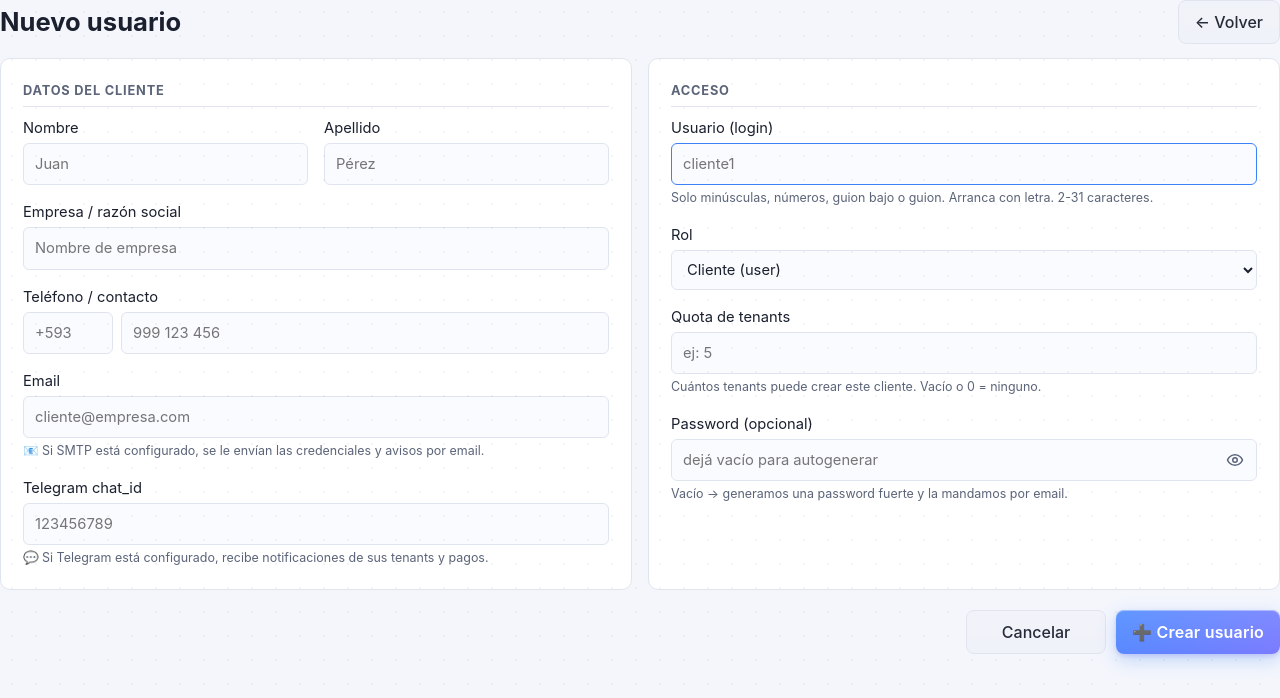
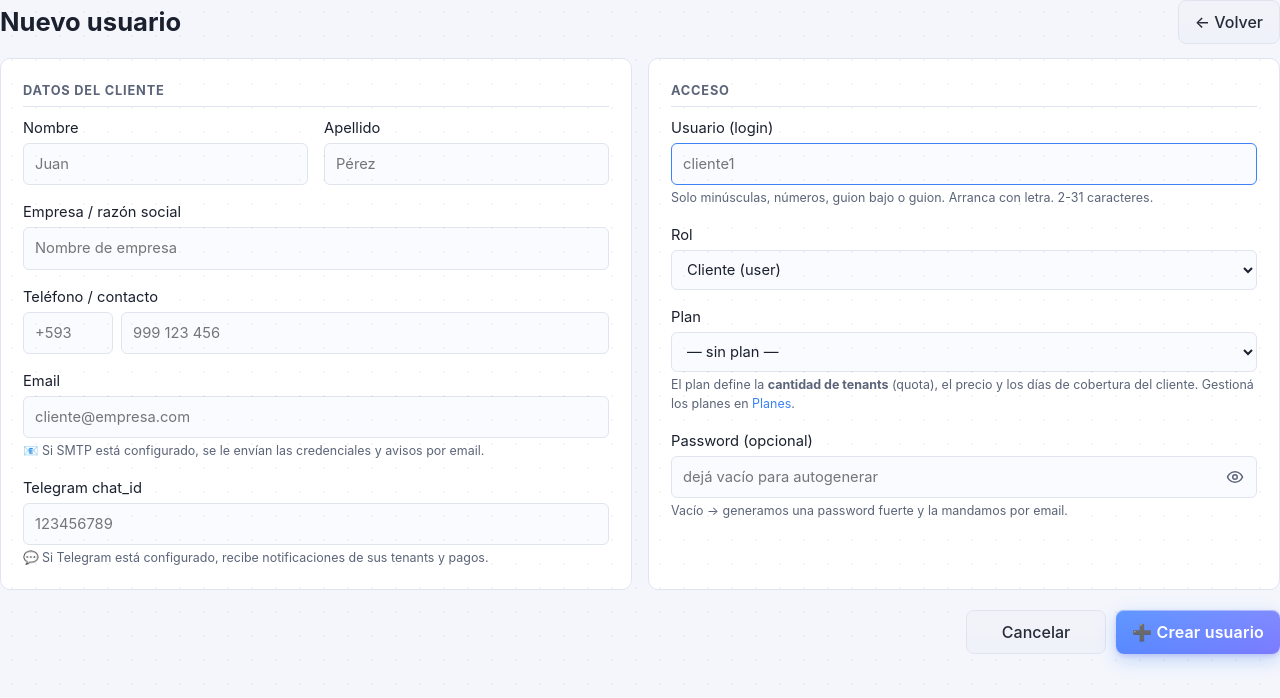
Before and after one commit to mtandazo35/monitor-maat-pro, a FastAPI app: template web/app/templates/user_form.html in a window 1280 px wide. Shown: the top 698 px of the page. Run offline with FastAPI, Linux system fonts and the light colour scheme; the template is opened without the code that fills it, so the values that code supplies are empty; parts of the project's set-up code (start-up, migrations or seed data) failed here and were passed over.

Commit message:
feat(plans): el plan define la cantidad de tenants; user asigna plan (no quota manual)
- plans: columna tenant_quota (+ migracion); create_plan/update_plan la manejan;
  campo 'Cantidad de tenants' en el form de crear plan y en filas/cards de editar.
- assign_plan copia el tenant_quota del plan al usuario (fuente unica de la quota);
  desasignar deja quota en 0.
- user_form: se quita el campo manual 'Quota de tenants'; en su lugar un selector
  de Plan (crea y edita). En crear se puede elegir plan; en editar se preserva el
  plan asignado aunque este inactivo. Se mantienen los checkboxes de asignar tenants.
- create/edit de usuario reciben plan_id y llaman assign_plan (solo rol cliente).

```diff
--- a/web/app/billing_service.py
+++ b/web/app/billing_service.py
@@ -257,6 +257,7 @@ def create_plan(
     currency: str = "USD",
     is_active: bool = True,
     sort_order: int = 0,
+    tenant_quota: Optional[int] = None,
 ) -> dict:
     name = (name or "").strip()
     if not name:
@@ -265,6 +266,8 @@ def create_plan(
         raise BillingError("El precio no puede ser negativo.")
     if days <= 0:
         raise BillingError("Los días deben ser mayores a 0.")
+    if tenant_quota is not None and tenant_quota < 0:
+        raise BillingError("La cantidad de tenants no puede ser negativa.")
     with connect() as con:
         # Siempre apendear al final: tomamos max(sort_order)+1.
         # El campo sort_order del form se ignora; renumeramos al final 1..N.
@@ -273,11 +276,12 @@ def create_plan(
         ).fetchone()["m"]
         cur = con.execute(
             """INSERT INTO plans (name, description, price, currency, days,
-                                  is_active, sort_order, created_at)
-               VALUES (?, ?, ?, ?, ?, ?, ?, ?)""",
+                                  is_active, sort_order, tenant_quota, created_at)
+               VALUES (?, ?, ?, ?, ?, ?, ?, ?, ?)""",
             (name, (description or "").strip() or None, float(price),
              (currency or "USD").strip().upper(), int(days),
-             1 if is_active else 0, int(max_so) + 1, now_iso()),
+             1 if is_active else 0, int(max_so) + 1,
+             (int(tenant_quota) if tenant_quota is not None else None), now_iso()),
         )
         pid = cur.lastrowid
         _renumber_plans(con)
@@ -294,9 +298,9 @@ def update_plan(plan_id: int, **fields) -> dict:
     # is_active, sort_order) queda bloqueado.
     assoc = count_plan_associations(plan_id)
     if assoc["total"] > 0:
-        allowed = {"name", "description", "price", "days"}
+        allowed = {"name", "description", "price", "days", "tenant_quota"}
     else:
-        allowed = {"name", "description", "price", "currency", "days", "is_active", "sort_order"}
+        allowed = {"name", "description", "price", "currency", "days", "is_active", "sort_order", "tenant_quota"}
     sets = []
     params: list = []
     for k, v in fields.items():
@@ -320,6 +324,10 @@ def update_plan(plan_id: int, **fields) -> dict:
             v = 1 if v else 0
         elif k == "sort_order":
             v = int(v)
+        elif k == "tenant_quota":
+            v = int(v)
+            if v < 0:
+                raise BillingError("La cantidad de tenants no puede ser negativa.")
         elif k == "description":
             v = (v or "").strip() or None
         sets.append(f"{k} = ?")
@@ -359,18 +367,29 @@ def delete_plan(plan_id: int) -> None:
 
 def assign_plan(user_id: int, plan_id: Optional[int]) -> None:
     """Asigna (o desasigna si plan_id=None) un plan al usuario.
-    El plan asignado es el que el cliente vera y podra pagar en /me/billing."""
+    El plan asignado es el que el cliente vera y podra pagar en /me/billing.
+    El plan define además la cantidad de tenants (quota): al asignarlo, se copia
+    su tenant_quota al usuario, que es lo que usa create_tenant para el límite."""
+    quota = None
     if plan_id is not None:
         plan = get_plan(plan_id)
         if not plan:
             raise BillingError("Plan no encontrado.")
         if not plan["is_active"]:
             raise BillingError(f"El plan '{plan['name']}' está desactivado.")
+        quota = plan.get("tenant_quota")
     with connect() as con:
-        con.execute(
-            "UPDATE users SET assigned_plan_id = ? WHERE id = ?",
-            (plan_id, user_id),
-        )
+        if plan_id is not None:
+            con.execute(
+                "UPDATE users SET assigned_plan_id = ?, tenant_quota = ? WHERE id = ?",
+                (plan_id, quota, user_id),
+            )
+        else:
+            # Desasignar: quita el plan y deja la quota en 0 (no puede crear tenants).
+            con.execute(
+                "UPDATE users SET assigned_plan_id = NULL, tenant_quota = 0 WHERE id = ?",
+                (user_id,),
+            )
 
 
 def get_assigned_plan(user: dict) -> Optional[dict]:
--- a/web/app/db.py
+++ b/web/app/db.py
@@ -125,6 +125,7 @@ def init_db() -> None:
                 days INTEGER NOT NULL DEFAULT 30,
                 is_active INTEGER NOT NULL DEFAULT 1,
                 sort_order INTEGER NOT NULL DEFAULT 0,
+                tenant_quota INTEGER,
                 created_at TEXT NOT NULL
             );
             CREATE INDEX IF NOT EXISTS idx_plans_active ON plans(is_active, sort_order);
@@ -226,6 +227,11 @@ def init_db() -> None:
         except Exception:
             pass
 
+        # Migración plans: cantidad de tenants incluida en el plan (quota del cliente)
+        plcols = [r[1] for r in con.execute("PRAGMA table_info(plans)").fetchall()]
+        if "tenant_quota" not in plcols:
+            con.execute("ALTER TABLE plans ADD COLUMN tenant_quota INTEGER")
+
         # Unicidad de IP VPN por tenant: evita que dos usuarios VPN del mismo tenant
         # queden con la misma IP (ruteo roto). Si una DB vieja ya tiene duplicados el
         # índice no se crea (se ignora) — no rompe el arranque.
--- a/web/app/main.py
+++ b/web/app/main.py
@@ -1067,6 +1067,7 @@ def user_new_form(request: Request, user: dict = Depends(current_admin)):
             "request": request, "user": user,
             "edit": None, "flash": _pop_flash(request),
             "assignable_tenants": svc.list_assignable_tenants(),
+            "plans": billing.list_plans(active_only=True),
         },
     )
 
@@ -1084,18 +1085,10 @@ def user_new_submit(
     phone: str = Form(""),
     email: str = Form(""),
     telegram_chat_id: str = Form(""),
-    tenant_quota: str = Form(""),
+    plan_id: str = Form(""),
     assign_tenants: list[str] = Form([]),
     user: dict = Depends(current_admin),
 ):
-    quota = None
-    if tenant_quota.strip():
-        try:
-            quota = int(tenant_quota)
-        except ValueError:
-            _flash(request, "Quota debe ser un número.", "error")
-            return RedirectResponse("/users/new", status_code=303)
-
     try:
         new_user, plain_pwd, autogen = usr.create_user(
             username.strip().lower(),
@@ -1108,11 +1101,19 @@ def user_new_submit(
             phone=phone,
             email=email,
             telegram_chat_id=telegram_chat_id,
-            tenant_quota=quota,
+            tenant_quota=None,  # la quota la define el plan asignado (abajo)
         )
     except usr.UserError as e:
         _flash(request, str(e), "error")
         return RedirectResponse("/users/new", status_code=303)
+
+    # Asignar plan (define quota de tenants + precio + días). Solo rol cliente.
+    if new_user["role"] == "user" and plan_id.strip():
+        try:
+            billing.assign_plan(new_user["id"], int(plan_id))
+            new_user = usr.get_user(new_user["id"])  # refrescar con la quota del plan
+        except (billing.BillingError, ValueError) as e:
+            _flash(request, f"Usuario creado, pero el plan no se asignó: {e}", "info")
 
     events.log(
         "user_created", "user",
@@ -1187,11 +1188,18 @@ def user_edit_form(request: Request, user_id: int, user: dict = Depends(current_
     edit = usr.get_user(user_id)
     if not edit:
         raise HTTPException(404)
+    plans = billing.list_plans(active_only=True)
+    # Incluir el plan ya asignado aunque esté inactivo, para no desasignarlo sin querer.
+    if edit.get("assigned_plan_id") and not any(p["id"] == edit["assigned_plan_id"] for p in plans):
+        cur = billing.get_plan(edit["assigned_plan_id"])
+        if cur:
+            plans = plans + [cur]
     return templates.TemplateResponse(
         "user_form.html",
         {
             "request": request, "user": user,
             "edit": edit, "flash": _pop_flash(request),
+            "plans": plans,
         },
     )
 
@@ -1208,19 +1216,13 @@ def user_edit_submit(
     phone: str = Form(""),
     email: str = Form(""),
     telegram_chat_id: str = Form(""),
-    tenant_quota: str = Form(""),
+    plan_id: str = Form(""),
     new_password: str = Form(""),
     user: dict = Depends(current_admin),
 ):
-    quota = None
-    if tenant_quota.strip():
-        try:
-            quota = int(tenant_quota)
-        except ValueError:
-            _flash(request, "Quota debe ser un número.", "error")
-            return RedirectResponse(f"/users/{user_id}/edit", status_code=303)
     target = usr.get_user(user_id)
     try:
+        # La quota la define el plan (no se pasa tenant_quota → update_user no la toca).
         usr.update_user(
             user_id,
             company_name=company_name,
@@ -1230,10 +1232,17 @@ def user_edit_submit(
             phone=phone,
             email=email,
             telegram_chat_id=telegram_chat_id,
-            tenant_quota=quota,
             role=role,
             new_password=new_password or None,
         )
+        # Asignar/actualizar plan (define quota+precio+días). Solo rol cliente; para
+        # admin no aplica (ve todo). '— sin plan —' desasigna y deja quota en 0.
+        if role == "user":
+            try:
+                billing.assign_plan(user_id, int(plan_id) if plan_id.strip() else None)
+            except (billing.BillingError, ValueError) as e:
+                _flash(request, f"Usuario actualizado, pero el plan no se asignó: {e}", "info")
+                return RedirectResponse("/users", status_code=303)
         events.log("user_updated", "user", actor=user, target_user=target, ip=_client_ip(request))
         _flash(request, "Usuario actualizado.", "success")
         return RedirectResponse("/users", status_code=303)
@@ -1720,6 +1729,7 @@ def plans_create(
     currency: str = Form("USD"),
     days: str = Form(...),
     is_active: str = Form(""),
+    tenant_quota: str = Form(""),
     user: dict = Depends(current_admin),
 ):
     try:
@@ -1728,6 +1738,7 @@ def plans_create(
             name=name, description=description,
             price=float(price.replace(",", ".")), days=int(days),
             currency=currency, is_active=bool(is_active),
+            tenant_quota=(int(tenant_quota) if tenant_quota.strip() else None),
         )
         events.log("plan_created", "settings", actor=user,
                    details=f"plan={plan['name']} ${plan['price']}", ip=_client_ip(request))
@@ -1748,6 +1759,7 @@ def plans_update(
     days: str = Form(...),
     is_active: str = Form(""),
     sort_order: str = Form(""),
+    tenant_quota: str = Form(""),
     user: dict = Depends(current_admin),
 ):
     try:
@@ -1758,6 +1770,8 @@ def plans_update(
             "price": float(price.replace(",", ".")),
             "days": int(days),
         }
+        if tenant_quota.strip():
+            fields["tenant_quota"] = int(tenant_quota)
         if assoc["total"] == 0:
             # Plan no está en uso: admitir cambios estructurales también
             fields["currency"] = currency
--- a/web/app/templates/user_form.html
+++ b/web/app/templates/user_form.html
@@ -42,14 +42,24 @@
       </select>
     </label>
 
-    <label v-show="role !== 'admin'">Quota de tenants
-      <input type="number" name="tenant_quota" min="0"
-             value="{{ edit.tenant_quota if edit and edit.tenant_quota else '' }}"
-             placeholder="ej: 5">
-      <small class="muted">Cuántos tenants puede crear este cliente. Vacío o 0 = ninguno.</small>
+    <label v-show="role !== 'admin'">Plan
+      <select name="plan_id">
+        <option value="">— sin plan —</option>
+        {% for pl in plans %}
+        <option value="{{ pl.id }}"
+                {% if edit and edit.assigned_plan_id == pl.id %}selected{% endif %}>
+          {{ pl.name }} — {{ pl.currency }} {{ '%.2f'|format(pl.price) }} / {{ pl.days }}d ·
+          {{ pl.tenant_quota if pl.tenant_quota is not none else 0 }} tenant(s)
+        </option>
+        {% endfor %}
+      </select>
+      <small class="muted">
+        El plan define la <strong>cantidad de tenants</strong> (quota), el precio y los días de
+        cobertura del cliente. Gestioná los planes en <a href="/settings/plans">Planes</a>.
+      </small>
     </label>
     <p v-show="role === 'admin'" class="form-hint">
-      ℹ El rol <strong>admin</strong> ignora la quota de tenants.
+      ℹ El rol <strong>admin</strong> ve todos los tenants e ignora plan/quota.
     </p>
 
     {% if not edit and assignable_tenants %}
```
Also changed, not shown: web/app/templates/plans_settings.html (+9 -1 lines).
